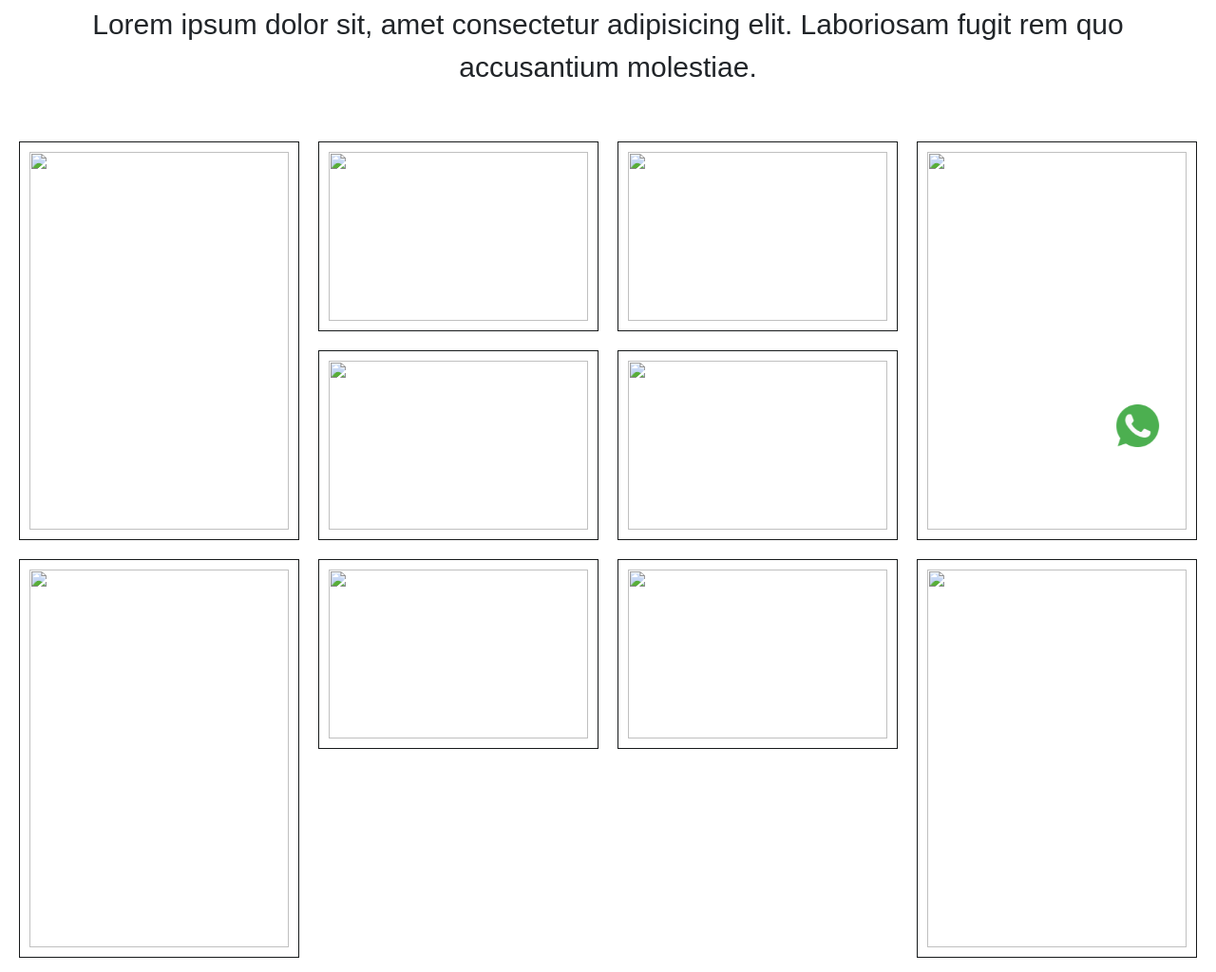
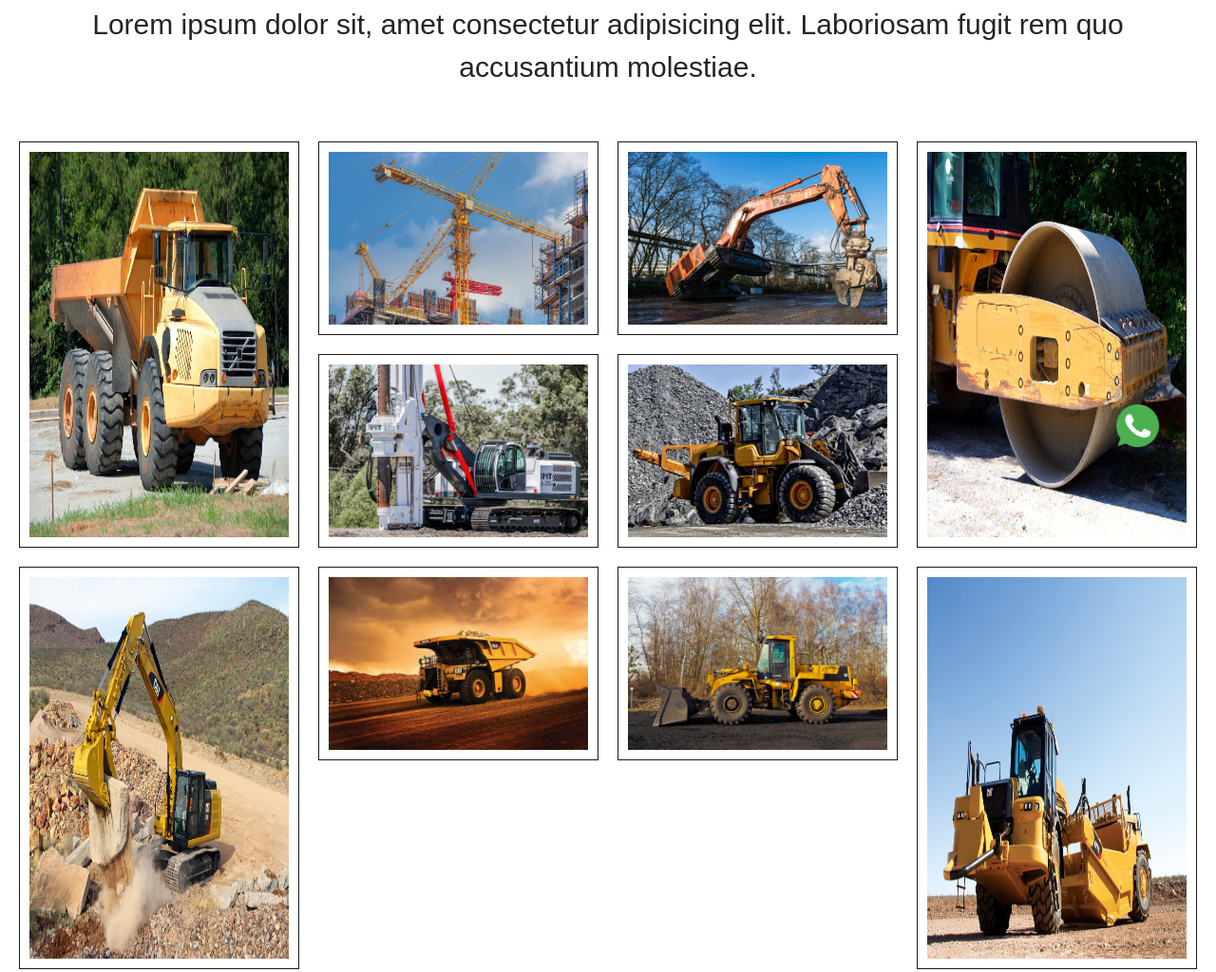
Before and after one commit to Robertmirez/maquinaria-ramirez, a plain HTML site: page pages/maquinas.html in a window 1280 px wide. Shown: the part 279-1303 px from the top of the page at 95% size. Drawn offline with nearby package versions, Linux system fonts and the light colour scheme; a web font is replaced by a local one.

Commit message:
reparo de rutas 2

```diff
--- a/pages/maquinas.html
+++ b/pages/maquinas.html
@@ -60,34 +60,34 @@
         <section>
             <div class="grid-contenedor">
                 <div class="box-img larga">
-                    <img src="./img/maquina1.jpg" alt="">
+                    <img src="../img/maquina1.jpg" alt="">
                 </div>
                 <div class="box-img">
-                    <img src="./img/maquina2.jpg" alt="">
+                    <img src="../img/maquina2.jpg" alt="">
                 </div>
                 <div class="box-img">
-                    <img src="./img/maquina3.jpg" alt="">
+                    <img src="../img/maquina3.jpg" alt="">
                 </div>
                 <div class="box-img larga">
-                    <img src="./img/maquina4.jpg" alt="">
+                    <img src="../img/maquina4.jpg" alt="">
                 </div>
                 <div class="box-img">
-                    <img src="./img/maquina5.jpg" alt="">
+                    <img src="../img/maquina5.jpg" alt="">
                 </div>
                 <div class="box-img">
-                    <img src="./img/maquina6.jpg" alt="">
+                    <img src="../img/maquina6.jpg" alt="">
                 </div>
                 <div class="box-img larga">
-                    <img src="./img/maquina7.jpg" alt="">
+                    <img src="../img/maquina7.jpg" alt="">
                 </div>
                 <div class="box-img">
-                    <img src="./img/maquina8.jpg" alt="">
+                    <img src="../img/maquina8.jpg" alt="">
                 </div>
                 <div class="box-img">
-                    <img src="./img/maquina9.jpg" alt="">
+                    <img src="../img/maquina9.jpg" alt="">
                 </div>
                 <div class="box-img larga">
-                    <img src="./img/maquina10.jpg" alt="">
+                    <img src="../img/maquina10.jpg" alt="">
                 </div>
             </div>
         </section>
```
Also changed, not shown: index.html (+2 -2 lines).
